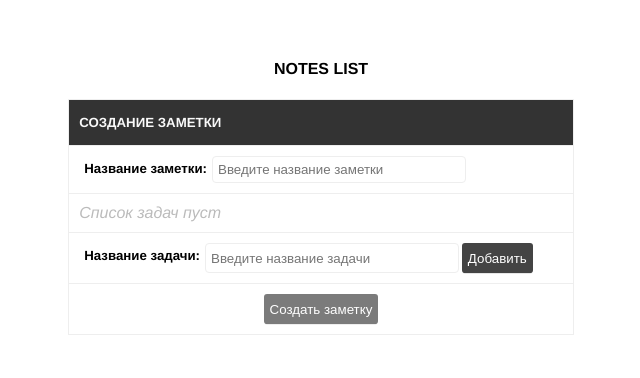
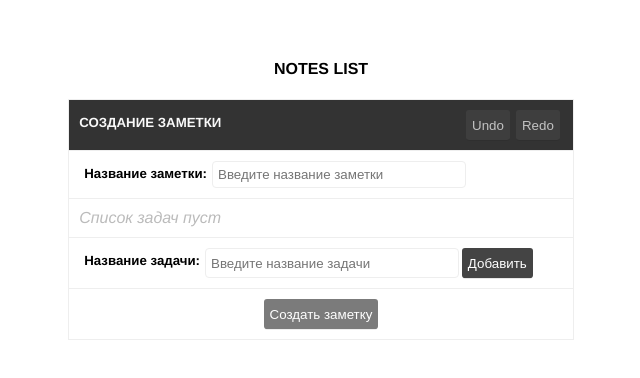
Before and after one commit to Two-Faces/notes-vue, a Vue app: page /note/create in a window 1280 px wide. Shown: the top 378 px of the page, without its empty margins (319-959 px from the left). Built offline with nearby package versions, Linux system fonts and the light colour scheme; what vue-js-modal would draw is missing.

Commit message:
Добавлена история действий на страницу создания заметки (ранее было только на странице редактирования)

```diff
--- a/src/components/Form.vue
+++ b/src/components/Form.vue
@@ -2,10 +2,8 @@
     <div class="form-wrapper">
         <div class="form-header">
             <h5>{{ isCreate ? 'Создание заметки' : 'Редактирование заметки' }}</h5>
-            <template v-if="isEdit">
-                <button :disabled="!isUndo" @click="undo">Undo</button>
-                <button :disabled="!isRedo" @click="redo">Redo</button>
-            </template>
+            <button :disabled="!isUndo" @click="undo">Undo</button>
+            <button :disabled="!isRedo" @click="redo">Redo</button>
         </div>
         <div class="form-body">
             <label class="form-label">
```
